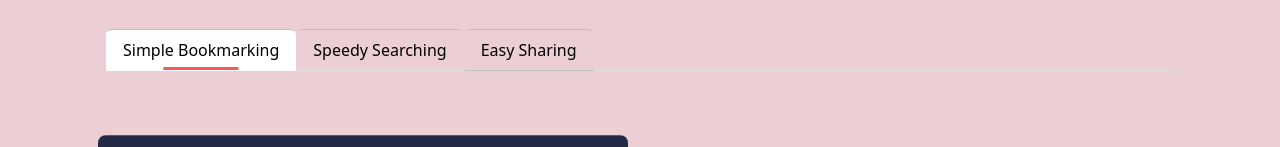
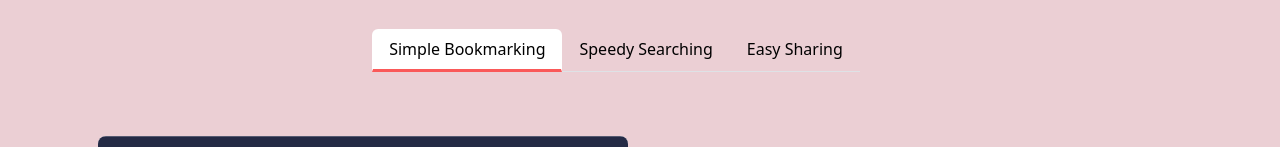
Before and after one commit to raquelEve/exercici2-bootstrap, a website: page index.html in a window 1280 px wide. Shown: the part 637-784 px from the top of the page. Drawn offline with nearby package versions, Linux system fonts and the light colour scheme.

Commit message:
ex2: finalizado tabs

```diff
--- a/css/main.scss
+++ b/css/main.scss
@@ -22,6 +22,10 @@ $theme-colors: (
   }
 }
 #my-tabs-row {
+
+  #tabs-2 {
+    width: calc(100% - 3rem);
+    text-align: center;
     #nav-tab {
       /*TODO:  cambiar por variable &&& poner en  mediaquery que toca*/
       // border-bottom: 1px solid #e0e0ea;
@@ -41,9 +45,6 @@ $theme-colors: (
         }
       }
     }
-  #tabs-2 {
-    width: calc(100% - 3px);
-    text-align: center;
     .nav-link {
       border-color: transparent;
       border-top: 1px solid silver; /*TODO: CAMBIAR COLOR*/
@@ -73,6 +74,7 @@ $theme-colors: (
       }
 
     }
+
   }
 }
 // body{
@@ -84,9 +86,10 @@ $theme-colors: (
 /************************ ≥576px*/
 @include media-breakpoint-up(sm) {
   body {
-    background: rgb(129, 129, 101);
+    background: rgb(218, 158, 203);
   }
 }
+
 
 /************************ ≥768px*/
 @include media-breakpoint-up(md) {
@@ -96,7 +99,26 @@ $theme-colors: (
   #content-manager {
     text-align: left;
   }
+  #my-tabs-row #tabs-2 #nav-tab {
+    width: initial;
   }
+  #tabs-2 .nav-link{
+    border-top: none !important;
+    &:after{
+      display: none !important;
+    }
+    &:last-child {
+        border-bottom: none !important;
+    }
+    &.active{
+      border-bottom: 3px solid $secondary !important;
+    }
+    &:hover{
+      color:  $secondary !important;
+    }
+  }
+}
+
 
 /************************ ≥992px*/
 @include media-breakpoint-up(lg) {
--- a/index.html
+++ b/index.html
@@ -74,7 +74,7 @@
           <div class="col">
             <!-- BOTONERAAAAA  -->
             <nav class="d-flex justify-content-center mb-5" id="tabs-2">
-              <div class="nav nav-tabs d-flex flex-column flex-sm-row" id="nav-tab" role="tablist">
+              <div class="nav nav-tabs d-flex flex-column flex-md-row" id="nav-tab" role="tablist">
                 <a class="nav-link active" id="nav-simple-tab" data-bs-toggle="tab" data-bs-target="#nav-simple" type="button" role="tab" aria-controls="nav-simple" aria-selected="true">Simple Bookmarking<a/>
                 <a class="nav-link" id="nav-speedy-tab" data-bs-toggle="tab" data-bs-target="#nav-speedy" type="button" role="tab" aria-controls="nav-speedy" aria-selected="true">Speedy Searching</a>
                 <a class="nav-link" id="nav-easy-tab" data-bs-toggle="tab" data-bs-target="#nav-easy" type="button" role="tab" aria-controls="nav-easy" aria-selected="true">Easy Sharing</a>
```
Also changed, not shown: css/main.css, 1 other file. Lines whose indentation alone changed are shown as unchanged.
